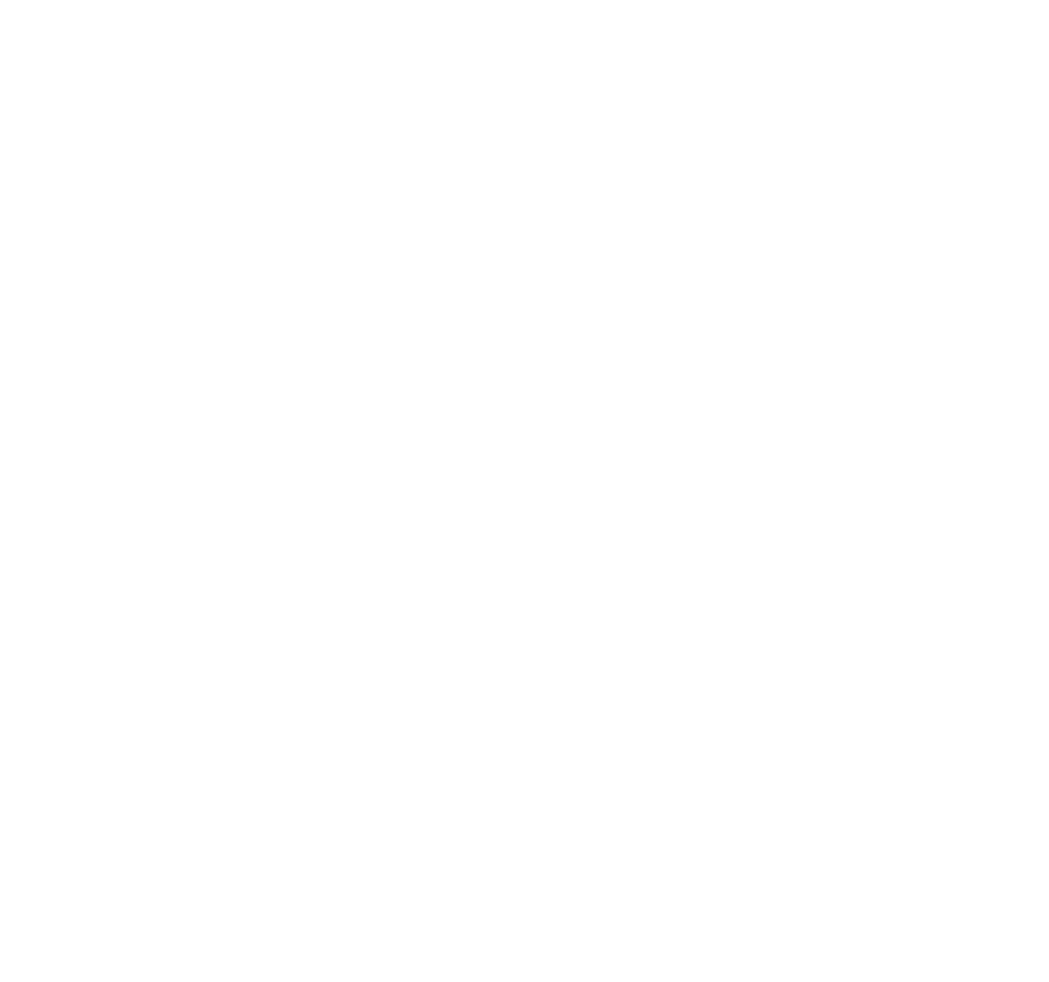
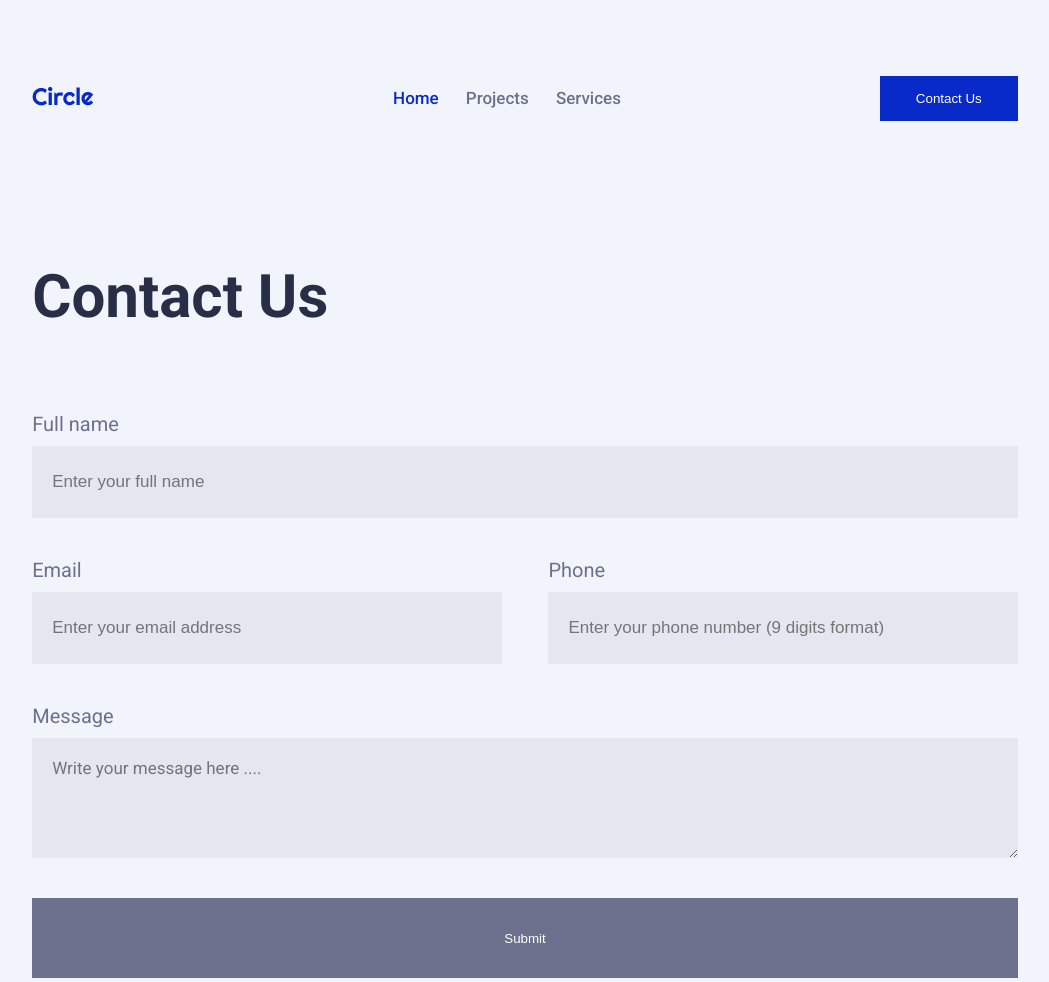
Before and after one commit to alvaronoguer-ih/midterm-project, a plain HTML site: page contact.html in a window 1280 px wide. Shown: the top 982 px of the page, without its empty margins (115-1164 px from the left). Before the commit the page ends 800 px from the top, so only its background shows below. Drawn offline with nearby package versions, Linux system fonts and the light colour scheme.

Commit message:
Avance clase de 4/08

```diff
--- a/contact.html
+++ b/contact.html
@@ -0,0 +1,119 @@
+<!DOCTYPE html>
+<html lang="en">
+	<head>
+		<meta charset="UTF-8" />
+		<meta http-equiv="X-UA-Compatible" content="IE=edge" />
+		<meta name="viewport" content="width=device-width, initial-scale=1.0" />
+		<link rel="stylesheet" href="style.css" />
+		<link
+			rel="stylesheet"
+			href="https://cdnjs.cloudflare.com/ajax/libs/animate.css/4.1.1/animate.min.css"
+		/>
+		<title>Circle</title>
+	</head>
+	<body>
+		<header>
+			<!-- menu mobile-->
+			<div id="menu">
+				<div id="menu-bar" onclick="menuOnClick()">
+					<div id="bar1" class="bar"></div>
+					<div id="bar2" class="bar"></div>
+					<div id="bar3" class="bar"></div>
+				</div>
+				<nav class="nav" id="nav">
+					<ul>
+						<li><a href="/index.html">Home</a></li>
+						<li><a href="#projects">Projects</a></li>
+						<li><a href="#our-services">Services</a></li>
+						<li><a>Contact Us</a></li>
+					</ul>
+				</nav>
+			</div>
+
+			<div class="menu-bg" id="menu-bg"></div>
+			<nav class="navbar">
+				<div class="logo">
+					<img src="/img/Logo.png" />
+				</div>
+				<div class="menu-dkt">
+					<ul>
+						<li><a class="active-link" href="#home">Home</a></li>
+						<li><a href="#projects">Projects</a></li>
+						<li><a href="#services">Services</a></li>
+					</ul>
+				</div>
+				<div class="call-to-action-m">
+					<button class="cta">Contact Us</button>
+				</div>
+			</nav>
+		</header>
+
+		<section class="contact-form-area">
+			<h1>Contact Us</h1>
+			<div class="contact-page-form">
+				<form>
+					<label for="fname">Full name</label>
+					<input
+						class="contact-field"
+						type="text"
+						id="fname"
+						name="fname"
+						placeholder="Enter your full name"
+						required
+						onchange="checkFieldForm(document.getElementById('fname'))"
+					/>
+					<label for="email">Email</label>
+					<input
+						class="contact-field"
+						type="email"
+						id="email"
+						name="email"
+						placeholder="Enter your email address"
+						required
+						onchange="checkFieldForm(document.getElementById('email'))"
+					/>
+					<label for="phone">Phone</label>
+					<input
+						class="contact-field"
+						type="tel"
+						pattern="[0-9]{9}"
+						id="phone"
+						name="phone"
+						placeholder="Enter your phone number (9 digits format)"
+						required
+						onchange="checkFieldForm(document.getElementById('phone'))"
+					/>
+					<label for="message">Message</label>
+					<textarea
+						class="contact-field"
+						id="message"
+						name="message"
+						placeholder="Write your message here ...."
+					></textarea>
+
+					<button id="btn-submit" type="submit" value="Submit" disabled="true">
+						Submit
+					</button>
+				</form>
+			</div>
+		</section>
+
+		<footer>
+			<div class="business-details">
+				<img src="/img/Logo.png" />
+				<p>2972 Westheimer Rd. Santa Ana, Illinois 85486</p>
+			</div>
+			<div class="footer-menu">
+				<ul>
+					<li><a href="#home">Team</a></li>
+					<li><a href="#projects">Services</a></li>
+					<li><a href="#services">About Us</a></li>
+					<li><a href="#home">Press</a></li>
+					<li><a href="#projects">Projects</a></li>
+					<li><a href="#services">Privacy Policy</a></li>
+				</ul>
+			</div>
+		</footer>
+		<script src="index.js"></script>
+	</body>
+</html>
--- a/index.js
+++ b/index.js
@@ -3,3 +3,42 @@ function menuOnClick() {
     document.getElementById("nav").classList.toggle("change");
     document.getElementById("menu-bg").classList.toggle("change-bg");
   }
+
+document.addEventListener("change", checkInputsValue)
+
+function checkInputsValue () {
+let checkInputs = document.querySelectorAll('input');
+let inputsArray = [...checkInputs];
+const anyEmpty = [];
+let btndesact = document.getElementById("btn-submit")
+
+inputsArray.forEach(element => {
+    console.log(element.value)
+    anyEmpty.push(element.value)
+    return anyEmpty;
+  });
+
+if (!anyEmpty.includes("")) {
+    btndesact.removeAttribute("disabled");
+} else {
+    btndesact.setAttribute("disabled", "");
+
+}
+
+}
+
+function checkFieldForm(fieldValue) {
+  console.log(fieldValue.id)
+  if (fieldValue.value != "") {
+    document.getElementById(fieldValue.id).setAttribute("style", "background-color:#292E47; color:white");
+  } else {
+    document.getElementById(fieldValue.id).setAttribute("style", "background-color:#6b708d1a;");
+  }
+  }
+
+function queryParameters(e) {
+  let nuevodos = [...e];
+  console.log(nuevodos[0].childNodes[3])
+  let title = nuevodos[0].childNodes[3];
+  window.location.href = `/post.html?title${title}`
+}
--- a/style.css
+++ b/style.css
@@ -13,6 +13,10 @@
 		box-shadow: 0 5px 15px 0px rgba(0, 0, 0, 0.6);
 		transform: translatey(0px);
 	}
+}
+
+html {
+	scroll-behavior: smooth;
 }
 
 body {
@@ -115,7 +119,8 @@ h4 {
 }
 
 .main-banner-text-area h1,
-.explained-project h1 {
+.explained-project h1,
+.contact-form-area h1 {
 	color: #292e47;
 	font-size: 60px;
 	font-weight: 700;
@@ -616,6 +621,93 @@ footer {
 	width: 76%;
 }
 
+.contact-form-area {
+	max-width: 77%;
+	margin: 0 auto;
+	margin-top: 140px;
+}
+
+.contact-form-area form {
+	display: grid;
+	height: auto;
+	margin-top: 80px;
+	grid-template-columns: 1fr 0.1fr 1fr;
+	grid-template-rows: repeat(6, auto);
+}
+
+.contact-form-area label {
+	color: #6b708d;
+	font-weight: 400;
+	font-size: 20px;
+	margin-bottom: 10px;
+}
+
+.contact-form-area input {
+	background-color: #6b708d1a;
+	border: none;
+	height: 70px;
+	margin-bottom: 40px;
+	padding-left: 20px;
+	font-weight: 400;
+	font-size: 17px;
+	line-height: 150%;
+}
+
+.contact-page-form input[id="fname"] {
+	grid-column: 1 / 4;
+	grid-row: 2 / 3;
+}
+
+.contact-page-form label[for="email"] {
+	grid-row: 3 / 4;
+}
+
+.contact-page-form input[id="email"] {
+	grid-row: 4 / 5;
+	grid-column: 1 / 2;
+}
+
+.contact-page-form label[for="phone"] {
+	grid-row: 3 / 4;
+	grid-column: 3 / 4;
+}
+
+.contact-page-form input[id="phone"] {
+	grid-row: 4 / 5;
+	grid-column: 3 / 4;
+}
+
+.contact-page-form label[for="message"] {
+	grid-row: 5 / 6;
+}
+
+.contact-page-form textarea {
+	font-family: inherit;
+	grid-row: 6 / 7;
+	grid-column: 1 / 4;
+	background-color: #6b708d1a;
+	border: none;
+	resize: vertical;
+	height: 100px;
+	padding: 20px 0px 0px 20px;
+	font-size: 17px;
+}
+
+.contact-page-form button {
+	grid-row: 7 / 8;
+	grid-column: 1 / 4;
+	background-color: #072ac8;
+	margin-top: 40px;
+	height: 80px;
+	color: white;
+	cursor: pointer;
+	border: none;
+}
+
+.contact-page-form button:disabled {
+	background-color: #6b708d;
+}
+
 @media (max-width: 1024px) {
 	header,
 	#home,
@@ -650,7 +742,8 @@ footer {
 	}
 
 	.main-banner-text-area h1,
-	.explained-project h1 {
+	.explained-project h1,
+	.contact-form-area h1 {
 		font-size: 40px;
 		line-height: 115%;
 	}
```
Also changed, not shown: index.html (+3 -3 lines), post.html (renamed from simplify.html, +3 -1 lines).
